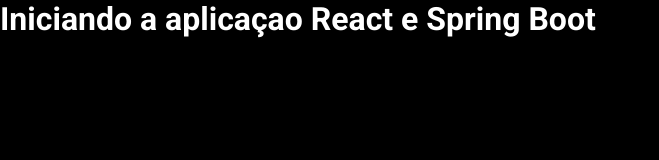
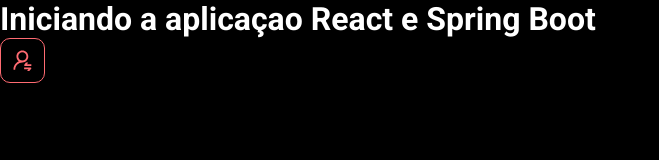
Before and after one commit to blackkamenrider/dsmeta, a React (Vite) app in the folder frontend/: page / in a window 1280 px wide. Shown: the top 160 px of the page, without its empty margins (0-659 px from the left). Built offline with nearby package versions, Linux system fonts and the light colour scheme.

Commit message:
primeiro componente

```diff
--- a/frontend/src/App.tsx
+++ b/frontend/src/App.tsx
@@ -1,8 +1,16 @@
+import NotificationButton from "./components/NotificationButton"
 
 
 function App() {
   return(
+   <>
     <h1>Iniciando a aplicaçao React e Spring Boot</h1>
+    <NotificationButton/>
+   </>
+
+
+
+
   )
 }
 
--- /dev/null
+++ b/frontend/src/components/NotificationButton/index.tsx
@@ -0,0 +1,12 @@
+import icon from '../../assets/img/notification-icon.svg'
+import './styles.css'
+function NotificationButton() {
+    return(
+
+        <div className="dsmeta-red-btn">
+            <img src={icon} alt="Notificar"></img>
+        </div>
+    )
+  }
+
+  export default NotificationButton
--- /dev/null
+++ b/frontend/src/components/NotificationButton/styles.css
@@ -0,0 +1,15 @@
+.dsmeta-red-btn {
+    height: 45px;
+    width: 45px;
+    background: rgba(255, a07, 114, 0.1);
+    border: 1px solid #ff6b72;
+    border-radius: 10px;
+    display: flex;
+    align-items: center;
+    justify-content: center;
+    cursor: pointer; /*faz o mouse virar maozinha*/
+}
+
+.dsmeta-red-btn img {
+    width: 19px;
+}
```
Also changed, not shown: frontend/src/assets/img/notification-icon.svg (added).
